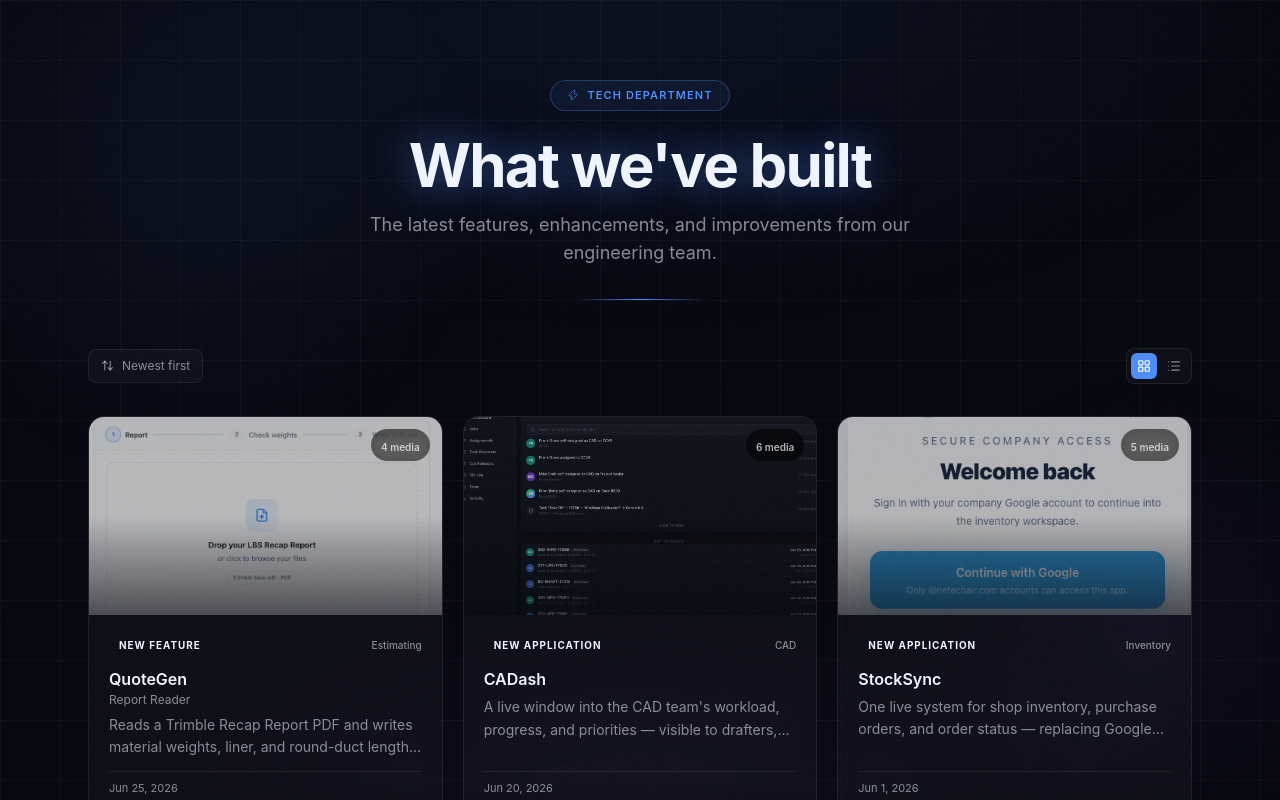
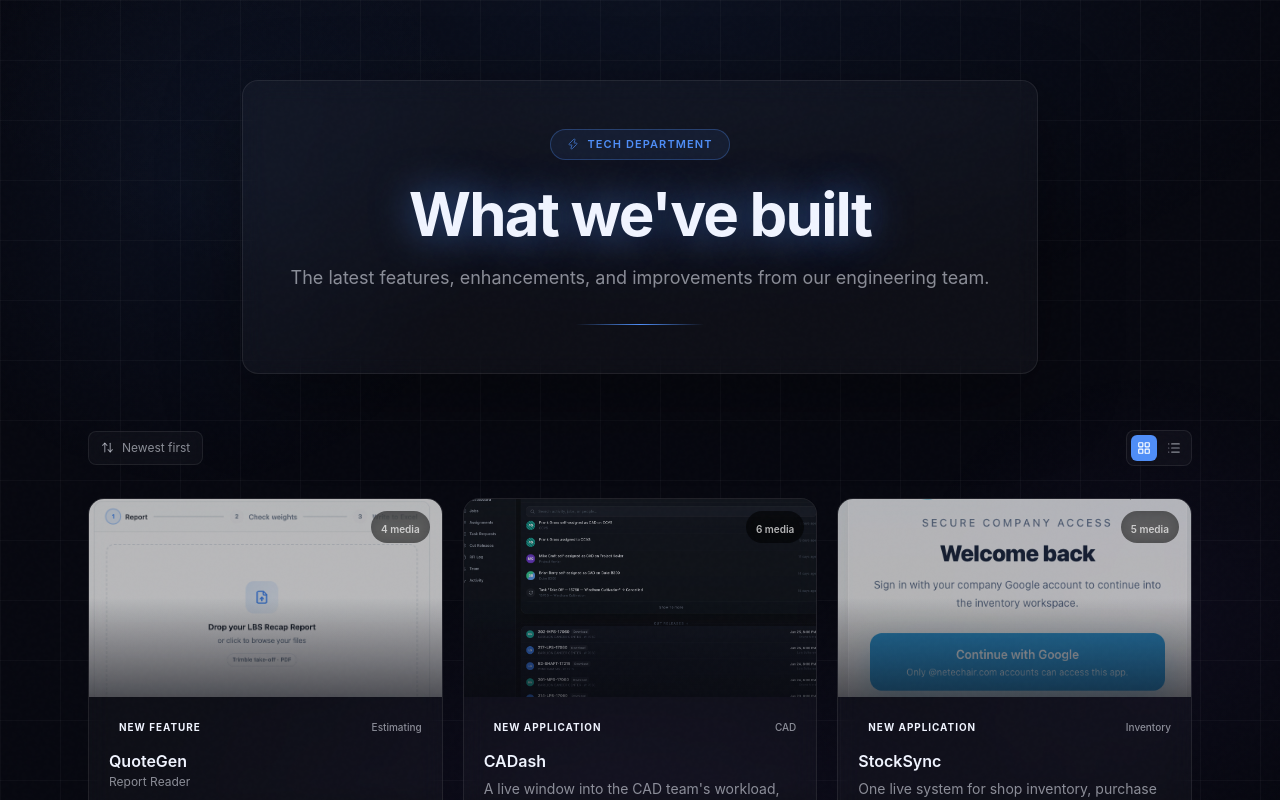
Before and after one commit to glillytechair/Showcase, a Next.js app: page / in a window 1280 px wide. Shown: the top 800 px of the page. Built offline with nearby package versions, Linux system fonts and the light colour scheme.

Commit message:
Polish header: glass card, larger title spacing, non-wrapping subtitle on desktop

```diff
--- a/hero-header.html
+++ /dev/null
@@ -1,101 +0,0 @@
-<!DOCTYPE html>
-<html lang="en">
-<head>
-  <meta charset="UTF-8" />
-  <meta name="viewport" content="width=device-width, initial-scale=1.0" />
-  <title>What we’ve built</title>
-  <style>
-    * {
-      margin: 0;
-      padding: 0;
-      box-sizing: border-box;
-    }
-
-    body {
-      min-height: 100vh;
-      display: grid;
-      place-items: center;
-      background: #05070a;
-      font-family: ui-sans-serif, system-ui, -apple-system, BlinkMacSystemFont, "Segoe UI", Roboto, sans-serif;
-      color: #f8fafc;
-      padding: 2rem;
-    }
-
-    .hero {
-      text-align: center;
-      max-width: 880px;
-      padding: 3.5rem 2rem;
-      border-radius: 24px;
-      background: radial-gradient(120% 120% at 50% 0%, rgba(30, 58, 138, 0.12), transparent 60%),
-                  rgba(255, 255, 255, 0.02);
-      border: 1px solid rgba(255, 255, 255, 0.06);
-      box-shadow: 0 24px 80px rgba(0, 0, 0, 0.35);
-    }
-
-    .badge {
-      display: inline-flex;
-      align-items: center;
-      gap: 0.45rem;
-      padding: 0.45rem 0.95rem;
-      border-radius: 999px;
-      font-size: 0.75rem;
-      font-weight: 700;
-      letter-spacing: 0.08em;
-      text-transform: uppercase;
-      color: #93c5fd;
-      background: rgba(59, 130, 246, 0.12);
-      border: 1px solid rgba(59, 130, 246, 0.25);
-      margin-bottom: 1.5rem;
-    }
-
-    .badge svg {
-      width: 14px;
-      height: 14px;
-      color: #60a5fa;
-    }
-
-    h1 {
-      font-size: clamp(2.5rem, 6vw, 4.5rem);
-      font-weight: 800;
-      line-height: 1.05;
-      letter-spacing: -0.03em;
-      margin-bottom: 1rem;
-      background: linear-gradient(180deg, #ffffff 0%, #cbd5e1 100%);
-      -webkit-background-clip: text;
-      -webkit-text-fill-color: transparent;
-      background-clip: text;
-    }
-
-    .subtitle {
-      font-size: clamp(1rem, 2vw, 1.25rem);
-      line-height: 1.6;
-      color: #94a3b8;
-      max-width: fit-content;
-      margin: 0 auto;
-      white-space: nowrap;
-    }
-
-    .divider {
-      width: 80px;
-      height: 2px;
-      margin: 2rem auto 0;
-      border-radius: 2px;
-      background: linear-gradient(90deg, transparent, #3b82f6, transparent);
-      opacity: 0.8;
-    }
-  </style>
-</head>
-<body>
-  <section class="hero">
-    <div class="badge">
-      <svg viewBox="0 0 24 24" fill="none" stroke="currentColor" stroke-width="2.5" stroke-linecap="round" stroke-linejoin="round">
-        <polygon points="13 2 3 14 12 14 11 22 21 10 12 10 13 2"></polygon>
-      </svg>
-      Tech Department
-    </div>
-    <h1>What we’ve built</h1>
-    <p class="subtitle">The latest features, enhancements, and improvements from our engineering team.</p>
-    <div class="divider"></div>
-  </section>
-</body>
-</html>
--- a/src/app/page.tsx
+++ b/src/app/page.tsx
@@ -26,7 +26,8 @@ export default function HomePage() {
 
       <div className="relative z-10 max-w-6xl mx-auto px-6 pb-24">
         {/* Header */}
-        <header className="pt-20 pb-12 text-center">
+        <header className="pt-20 pb-14 text-center">
+          <div className="inline-block glass rounded-2xl px-8 py-10 md:px-12 md:py-12 border border-[rgba(79,142,247,0.12)] shadow-[0_24px_80px_rgba(0,0,0,0.35)]">
             <motion.div
               initial={{ opacity: 0, y: -12 }}
               animate={{ opacity: 1, y: 0 }}
@@ -53,7 +54,7 @@ export default function HomePage() {
               initial={{ opacity: 0, y: 12 }}
               animate={{ opacity: 1, y: 0 }}
               transition={{ duration: 0.6, delay: 0.2, ease: [0.22, 1, 0.36, 1] }}
-            className="mt-4 text-lg text-[var(--text-secondary)] max-w-xl mx-auto"
+              className="mt-5 text-base md:text-lg text-[var(--text-secondary)] md:whitespace-nowrap text-balance"
             >
               The latest features, enhancements, and improvements from our engineering team.
             </motion.p>
@@ -64,6 +65,7 @@ export default function HomePage() {
               transition={{ duration: 0.8, delay: 0.35, ease: [0.22, 1, 0.36, 1] }}
               className="line-accent w-32 mx-auto mt-8"
             />
+          </div>
         </header>
 
         {/* Controls */}
```
Lines whose indentation alone changed are shown as unchanged.
